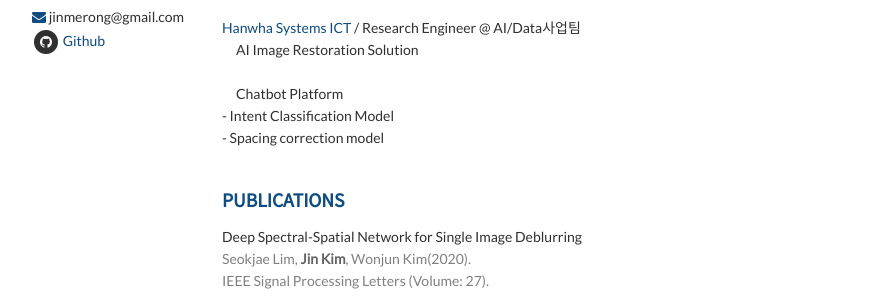
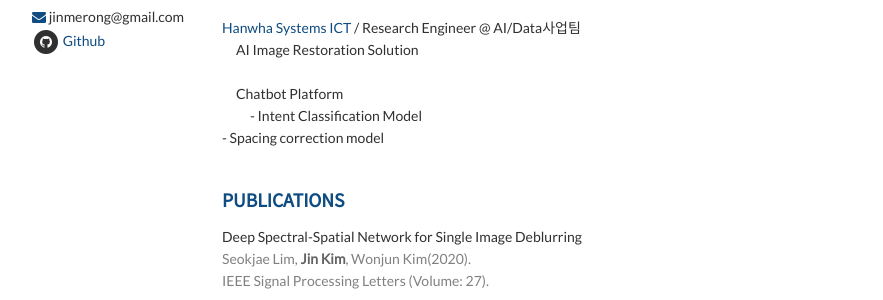
Before and after one commit to K-I-M-J-I-N/K-I-M-J-I-N.github.io, a Jekyll site: the page built from index.html, in a window 1280 px wide. Shown: the part 336-636 px from the top of the page, without its empty margins (138-1021 px from the left). Built offline with Jekyll 4.4.1, drawn with Linux system fonts in a browser that asks for light colours; nearby versions of some CDN libraries; the list of posts is cut into pages by our own code.

Commit message:
Update careers.html

```diff
--- a/_includes/careers.html
+++ b/_includes/careers.html
@@ -11,8 +11,10 @@
         </p>
         <p style="text-indent: 1em;">
           <b>Chatbot Platform</b><br/>
+            <p style="text-indent: 2em;">
             - Intent Classification Model <br/>
             - Spacing correction model <br/>
+            </p>
         </p>
     </article>
 
```
